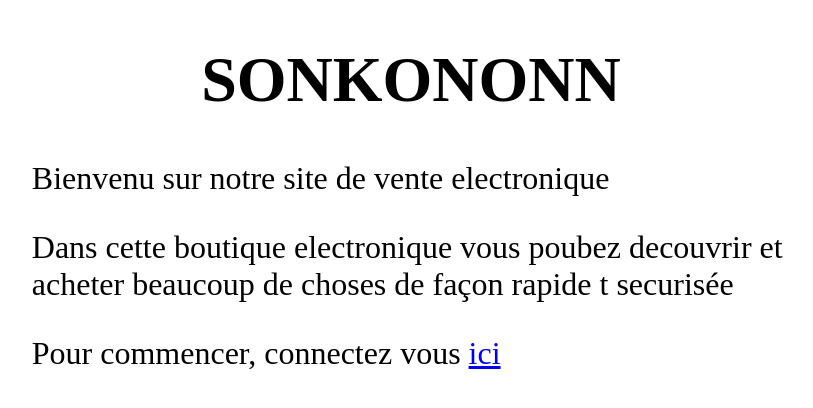
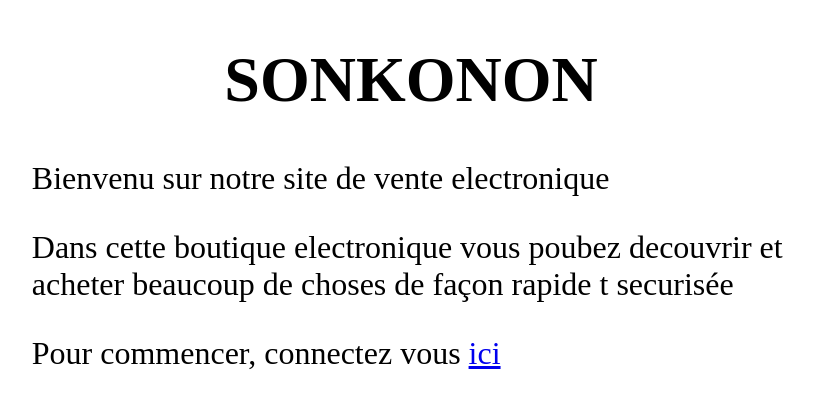
Before and after one commit to sonkonon/sonkonon.github.io, a plain HTML site: page index.html in a window 1280 px wide. Shown: the whole page, without its empty margins (229-1042 px from the left). Drawn offline with Linux system fonts and the light colour scheme.

Commit message:
Correction du titre de site

```diff
--- a/index.html
+++ b/index.html
@@ -6,7 +6,7 @@
         <link rel="stylesheet" href="css/index.css"/>
     </header>
     <body>
-        <h1>SONKONONN</h1>
+        <h1>SONKONON</h1>
         <div id="bienvenu_message">
 
             <p>Bienvenu sur notre site de vente electronique</p>
```
